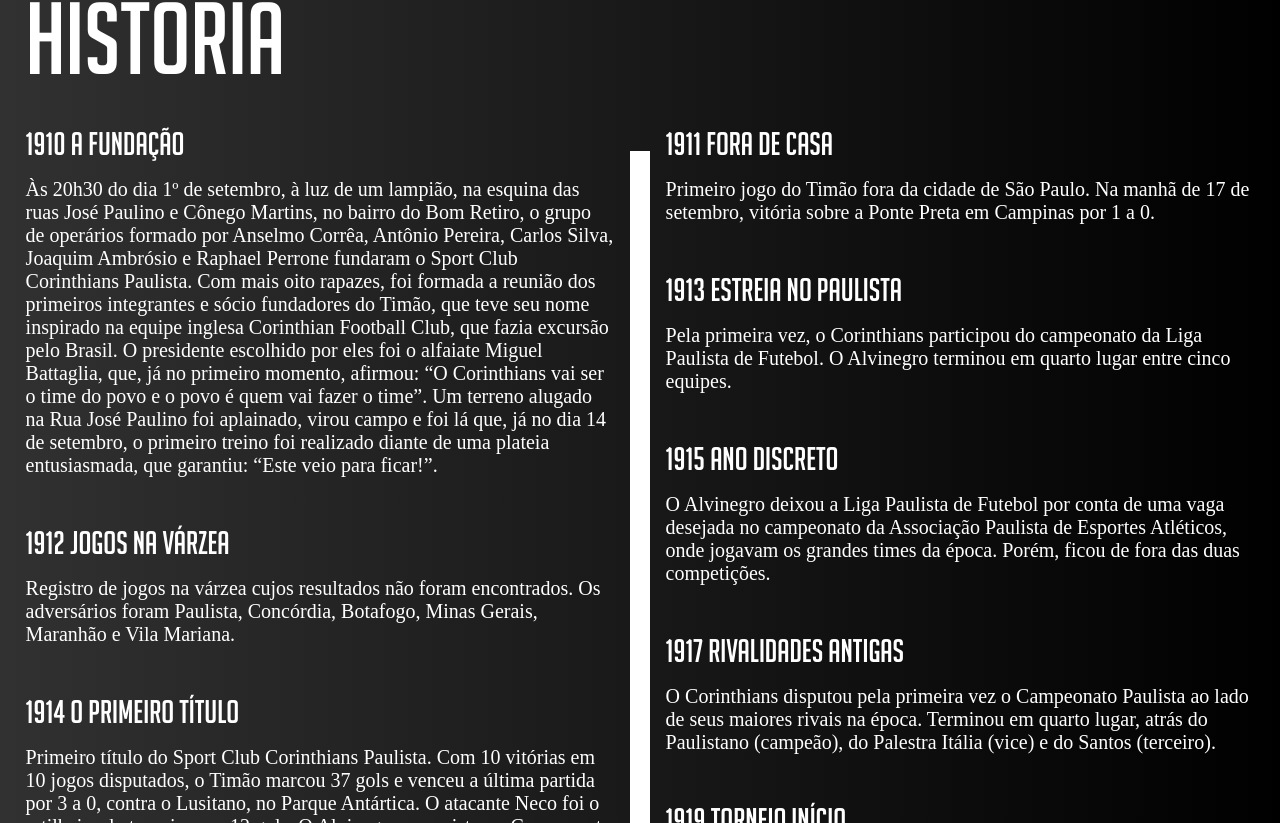
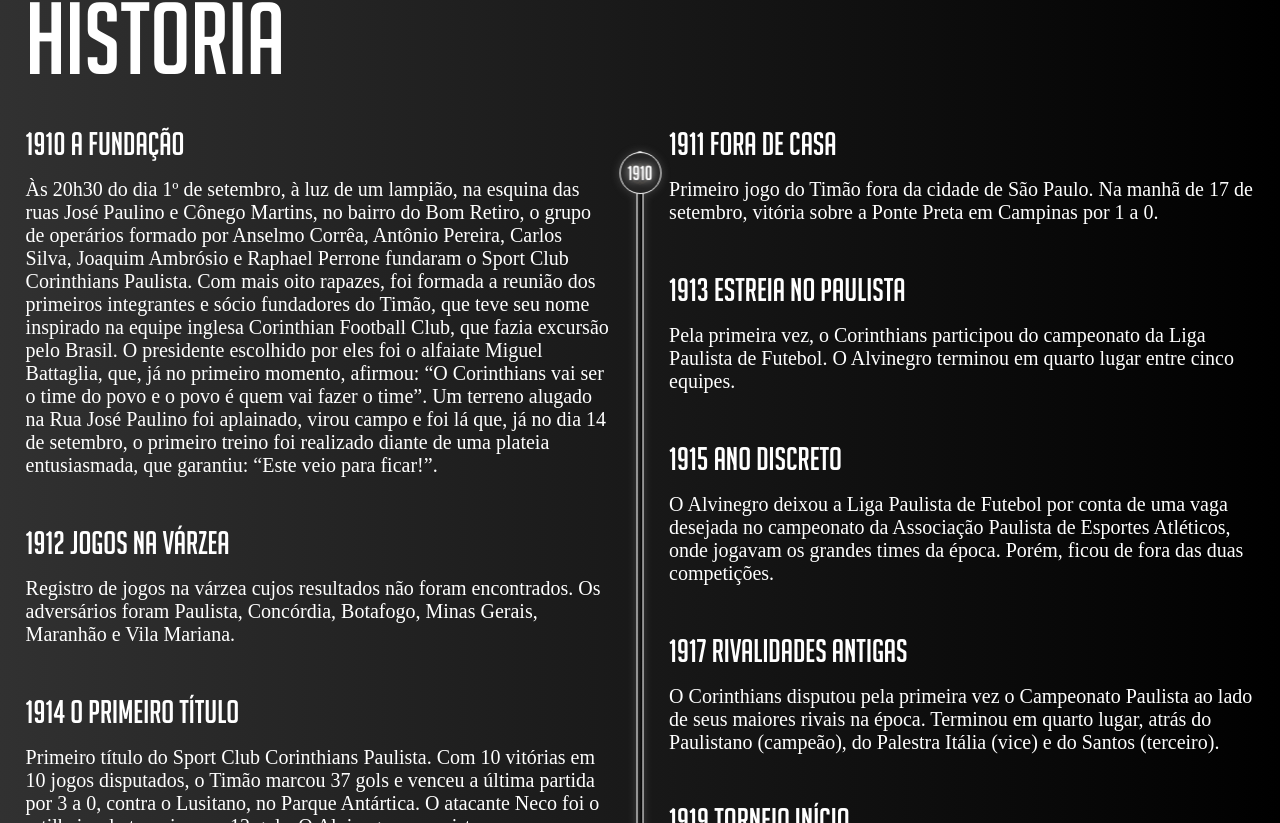
Before and after one commit to LeonardoMarques7/CorinthiansPage, a React (Vite) app: page / in a window 1280 px wide. Shown: the part 1277-2100 px from the top of the page. Built offline with nearby package versions, Linux system fonts and the light colour scheme; a web font is replaced by a local one.

Commit message:
feat: adicionando botao em estilo scroll

```diff
--- a/package.json
+++ b/package.json
@@ -10,6 +10,7 @@
     "preview": "vite preview"
   },
   "dependencies": {
+    "lucide-react": "^0.532.0",
     "react": "^19.1.0",
     "react-dom": "^19.1.0",
     "react-router-dom": "^7.7.1"
--- a/src/components/Historia.jsx
+++ b/src/components/Historia.jsx
@@ -2,8 +2,58 @@
 import fotoC from "../assets/imagens/c.png";
 import fotoP from "../assets/imagens/p.png";
 import timelineData from "../assets/timelineData";
+// import logoTime from "../assets/imagens/logo__pequena__normal.png";
+import { Trophy } from "lucide-react";
+import fotoLogo from "../assets/imagens/emblema__header.png";
+import { useEffect } from "react";
 
 const Historia = () => {
+	useEffect(() => {
+		const logo = document.getElementById("logoseparacao");
+		const separacao = document.getElementById("separacao");
+
+		if (!logo || !separacao) return;
+
+		let isDragging = false;
+		let offsetY = 0;
+
+		const onMouseDown = (e) => {
+			isDragging = true;
+			offsetY = e.clientY - logo.getBoundingClientRect().top;
+			logo.style.cursor = "grabbing";
+		};
+
+		const onMouseMove = (e) => {
+			if (!isDragging) return;
+
+			const separacaoRect = separacao.getBoundingClientRect();
+			let newTop = e.clientY - separacaoRect.top - offsetY;
+
+			// Limites
+			const maxTop = separacao.offsetHeight - logo.offsetHeight;
+			if (newTop < 0) newTop = 0;
+			if (newTop > maxTop) newTop = maxTop;
+
+			logo.style.top = `${newTop}px`;
+		};
+
+		const onMouseUp = () => {
+			isDragging = false;
+
+			logo.style.cursor = "grab";
+		};
+
+		logo.addEventListener("mousedown", onMouseDown);
+		window.addEventListener("mousemove", onMouseMove);
+		window.addEventListener("mouseup", onMouseUp);
+
+		return () => {
+			logo.removeEventListener("mousedown", onMouseDown);
+			window.removeEventListener("mousemove", onMouseMove);
+			window.removeEventListener("mouseup", onMouseUp);
+		};
+	}, []);
+
 	return (
 		<div className="container__historia" id="Historia">
 			<div className="">
@@ -21,9 +71,17 @@
 								</div>
 							))}
 					</div>
-
 					<span className="image__historia">
-						<span className="separacao"></span>
+						<div className="separacao" id="separacao">
+							<span
+								className="logo__separacao"
+								id="logoseparacao"
+								draggable={false}
+							>
+								<img src={fotoLogo} alt="" />
+								1910
+							</span>
+						</div>
 					</span>
 
 					<div className="container__texts right">
--- a/src/index.css
+++ b/src/index.css
@@ -276,20 +276,48 @@
 }
 
 .separacao {
-  position: absolute;
-  z-index: -1;
+  position: relative;
   left: 50%;
   transform: translateX(-50%);
-  width: 10px;
-  height: 100svh;
-  padding: 5px;
-  background-color: #fff;
+  width: 5px;
+  height: 200vh;
+  border-radius: 50px;
+  background: linear-gradient(90deg, rgb(43, 43, 43) 0%, rgba(0, 0, 0, 1) 100%);
+  border: 1px #fff solid;
+  filter: drop-shadow(0px 0px 5px rgba(116, 116, 116, 0.479));
+  z-index: -2;
 }
 
-.separacao img {
-  height: 100svh;
-  filter: drop-shadow(0px 0px 10px#3131312d);
-  object-fit: cover;
+.logo__separacao {
+  position: absolute;
+  padding: 5px;
+  width: 30px;
+  background-color: #242424;
+  border-radius: 25px;
+  margin: 0 auto;
+  color: #fff;
+  display: block;
+  text-shadow: 0px 0px 10px #fff;
+  display: flex;
+  border: 1px solid #fff;
+  justify-content: center;
+  align-items: center;
+  height: 30px;
+  font-family: BigNoodle;
+  font-size: 20px;
+  left: 50%;
+  transform: translateX(-50%);
+  cursor: grab;
+  z-index: 100;
+  user-select: none;
+}
+
+.logo__separacao img {
+  width: 25px;
+  pointer-events: none;
+  z-index: -1;
+  position: fixed;
+  filter: invert(10%);
 }
 
 .footer__texts__historia {
```
Also changed, not shown: 1 other file (tests, documents, lock files or other folders).
